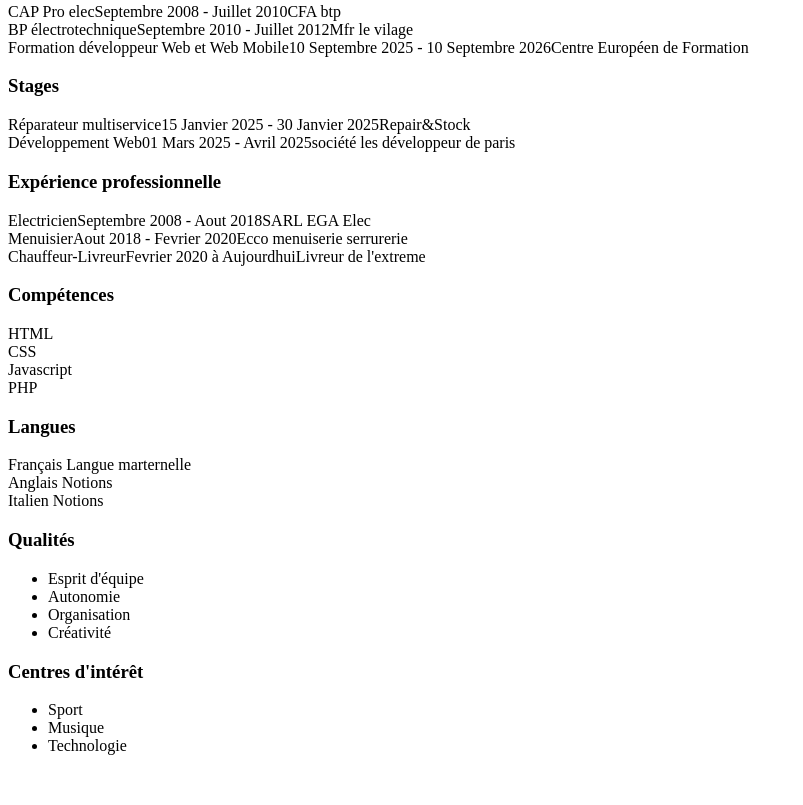
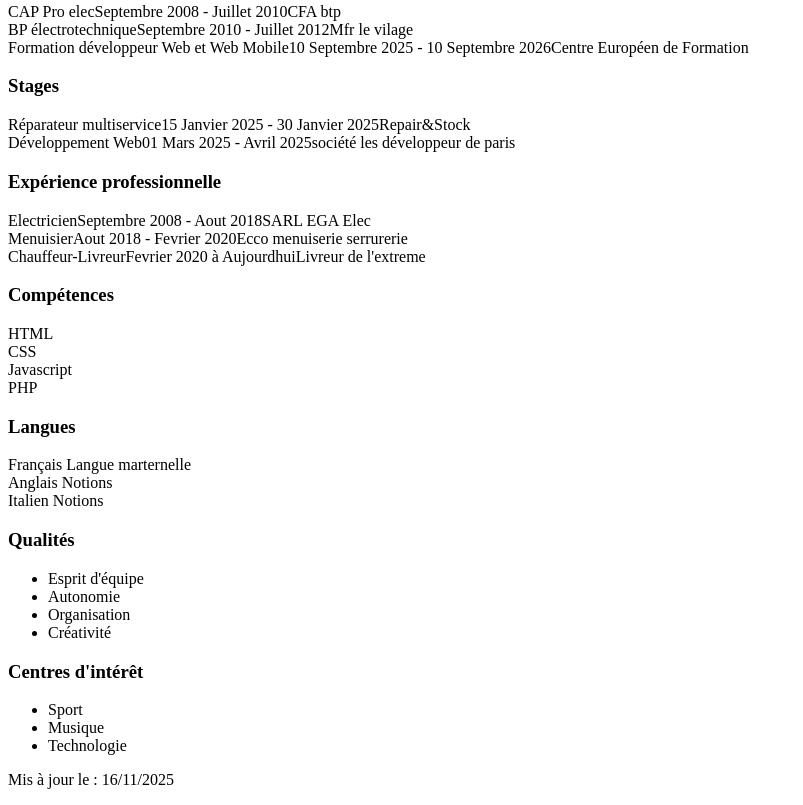
Before and after one commit to kev-aj72/cv-jean-dupont, a plain HTML site: page index.html in a window 1280 px wide. Shown: the part 451-1256 px from the top of the page, without its empty margins (0-803 px from the left). Before the commit the page ends 1222 px from the top, so only its background shows below. Drawn offline with Linux system fonts and the light colour scheme.

Commit message:
add footer

```diff
--- a/index.html
+++ b/index.html
@@ -117,9 +117,10 @@
                     <li>Technologie</li>
                 </ul>
             </article>
-
          </section>
-
     </main>
+    <footer>
+        <p>Mis à jour le : <time class="update_date" datetime="2025-11-16">16/11/2025</time></P>
+    </footer>
 </body>
 </html>
```
